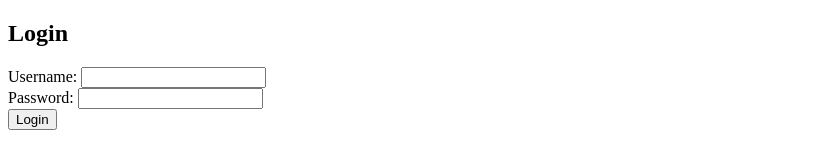
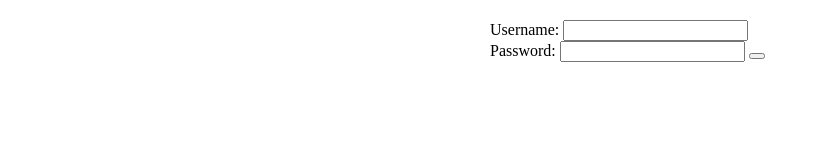
Before and after one commit to iamneo-production/cefaccebebdec305677810bfdbccbfebeddone, a website: page public/index.html in a window 1280 px wide. Shown: the whole page, without its empty margins (0-820 px from the left). Drawn offline with Linux system fonts and the light colour scheme.

Commit message:
Backup Commit

```diff
--- a/public/index.html
+++ b/public/index.html
@@ -15,22 +15,16 @@
   </style>
 </head>
 <body>
-  <h2>Login</h2>
-  <form action = "login" method="post">
-    <div class = "form-group">
-      <label for = "username"> Username: </label>
-      <input type= "text" id = "username" name="username" required>
-    </div>
+ <div class="container">
+  <form>
+      <label>Username:</label>
+      <input type = "text" id = "username" name = "username">
 
+      <label> Password:</label>
+      <input type = "password" id = "password" name = "password">
 
-      <div class = form-group>
-       <label for = "password"> Password:</label>
-       <input type = "password" id= "password" name = "password" required>
-      </div>
-
-      <button type = "submit" class ="button">Login</button>
-
-    </div>
- </form>
+      <button type = "submit" class ="button" Login</button>
+  </form>
+ </div>
 </body>
 </html>
```
